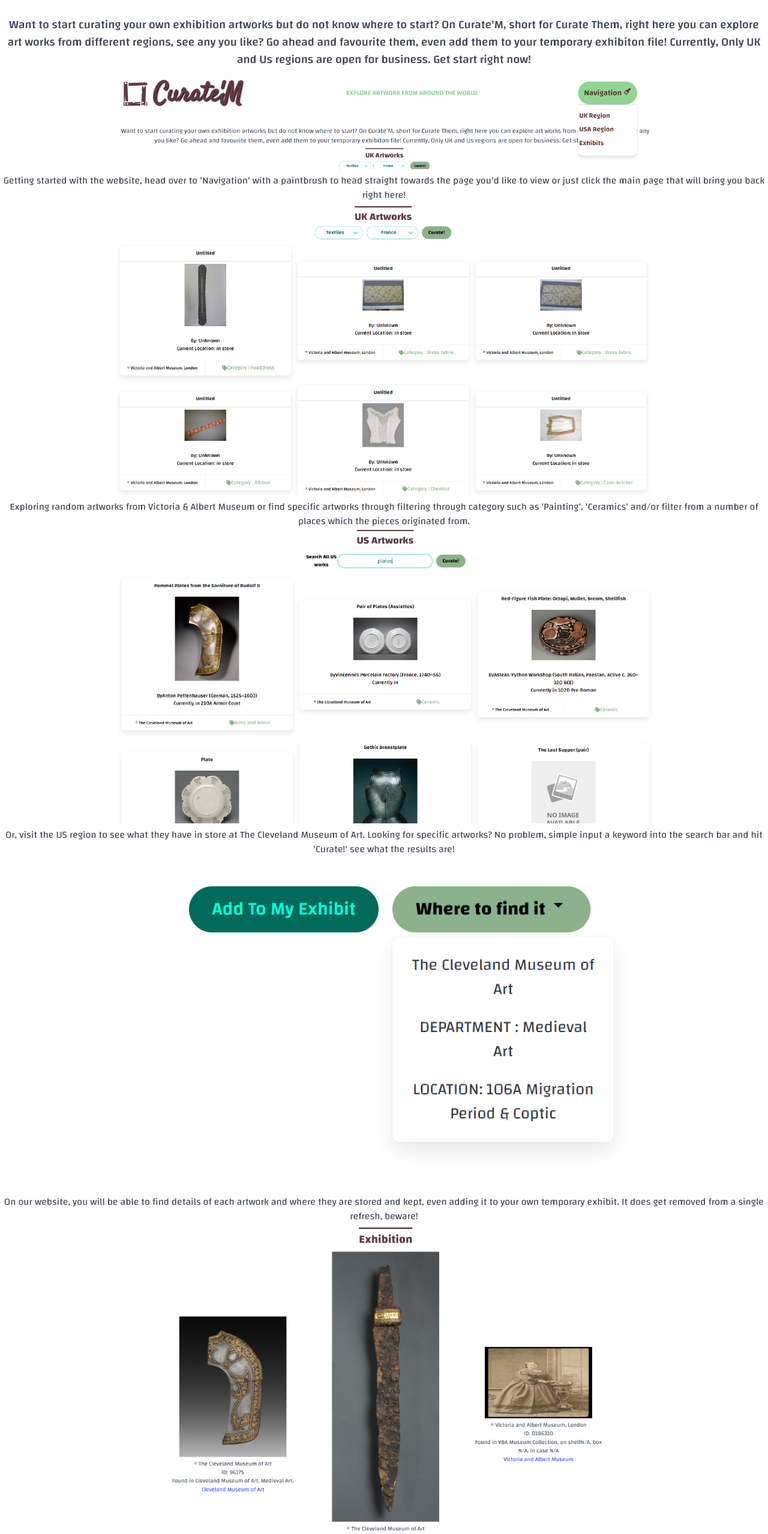
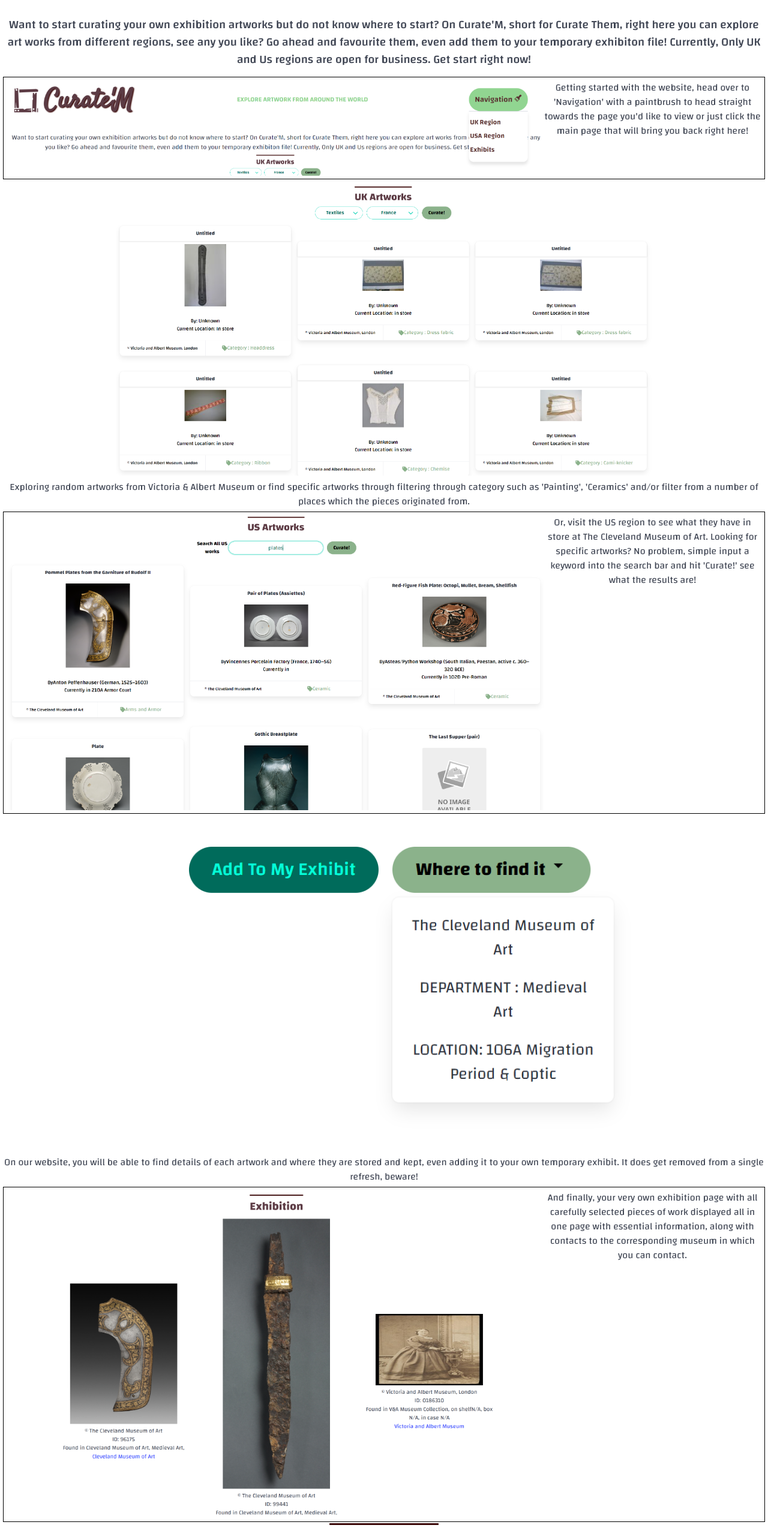
Before and after one commit to berri-puff/curateM, a React (Vite) app: page / in a window 1280 px wide. Shown: the part 120-2678 px from the top of the page at 60% size. Built offline with nearby package versions, Linux system fonts and the light colour scheme; a web font is replaced by a local one.

Commit message:
formats the left orientated intro page

```diff
--- a/src/App.css
+++ b/src/App.css
@@ -207,3 +207,10 @@ margin-bottom: 5px;
     margin: 5px;
     box-sizing: border-box;
 }
+
+#main-left {
+    border: 1px solid black;
+    display: inline-flex;
+    padding: 5px;
+    margin: 5px;
+}
--- a/src/components/home.jsx
+++ b/src/components/home.jsx
@@ -9,30 +9,30 @@ const Home = ()=>{
             On Curate'M, short for Curate Them, right here you can explore art works from different regions, see any you like? Go ahead and favourite them, even add them to your temporary exhibiton file!
             Currently, Only UK and Us regions are open for business. Get start right now!
         </article>
-        <section className="main-left">
+        <section id="main-left">
     <img src="src/components/photos/nav.png"  width={895} height={895}/>
     <p>
         Getting started with the website, head over to 'Navigation' with a paintbrush to head straight towards the page you'd like to view or just click the main page that will bring you back right here!
     </p>
 </section>
-         <section className="main-right">
+         <section id="main-right">
              <img width={895} height={895}src="src/components/photos/uk-filtered.png"alt="image of different artwork on this website from UK API sources"/>
              <p>Exploring random artworks from Victoria & Albert Museum or find specific artworks through filtering through category such as 'Painting', 'Ceramics' and/or filter from a number of places which the pieces originated from. </p>
          </section>
-         <section className="main-left">
+         <section id="main-left">
  <img src="src/components/photos/us-filter.png" width={895} height={895} alt="screenshot of different artworks from an US based API source with search bar with the word plates"/>
  <p>
     Or, visit the US region to see what they have in store at The Cleveland Museum of Art. Looking for specific artworks? No problem, simple input a keyword into the search bar and hit 'Curate!' see what the results are!
  </p>
 
          </section>
-    <section className="main-right">
+    <section id="main-right">
                 <img src="src/components/photos/single-location.png" width={895} height={895} alt="screenshot of two buttons, one indicated to users to add to their list and the other informs of the artwork location"/>
                 <p>
                     On our website, you will be able to find details of each artwork and where they are stored and kept, even adding it to your own temporary exhibit. It does get removed from a single refresh, beware!
                 </p>
     </section>
-<section className="main-left">
+<section id="main-left">
        <img src="src/components/photos/exh.png" width={895} height={895} alt="screenshot of artworks with minimal information in a row with 'Exhibition' on top of the page "/>
        <p>
          And finally, your very own exhibition page with all carefully selected pieces of work displayed all in one page with essential information, along with contacts to the corresponding museum in which you can contact.
```
